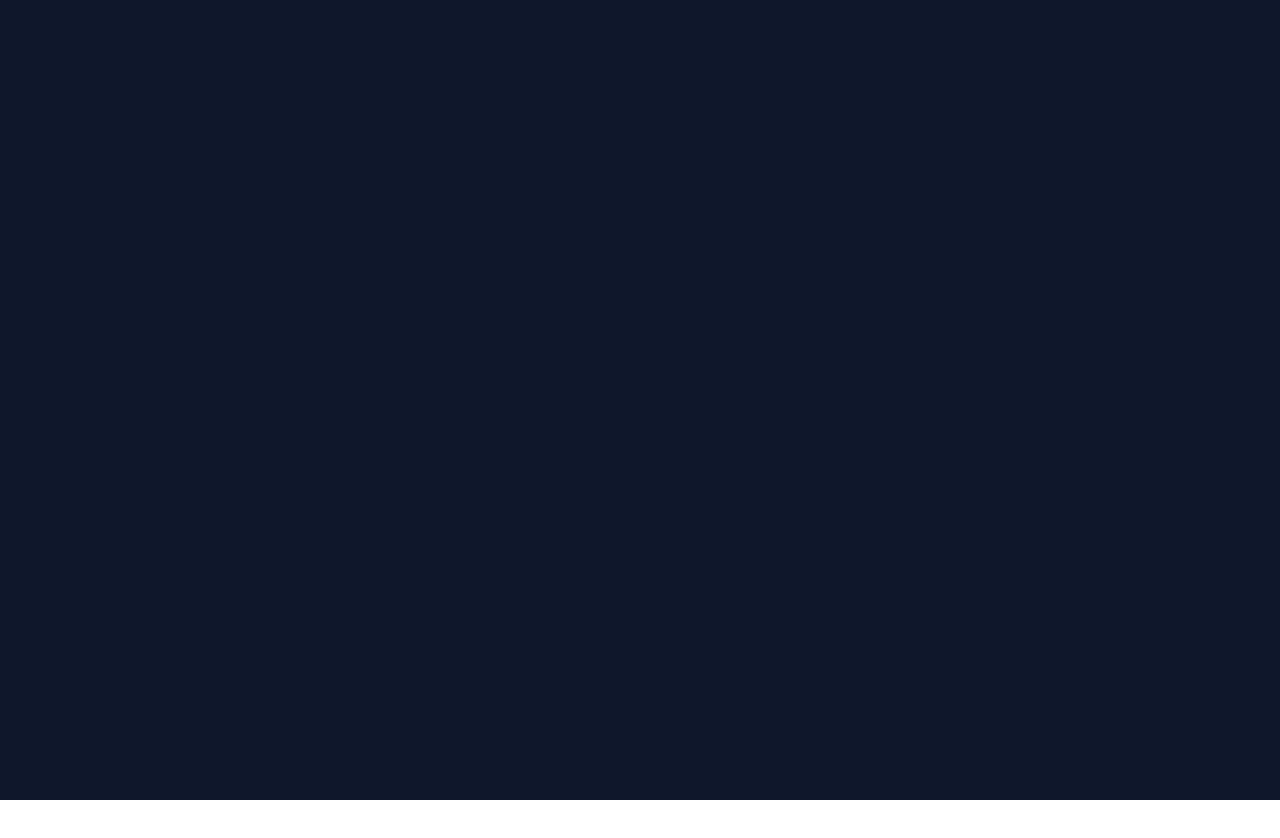
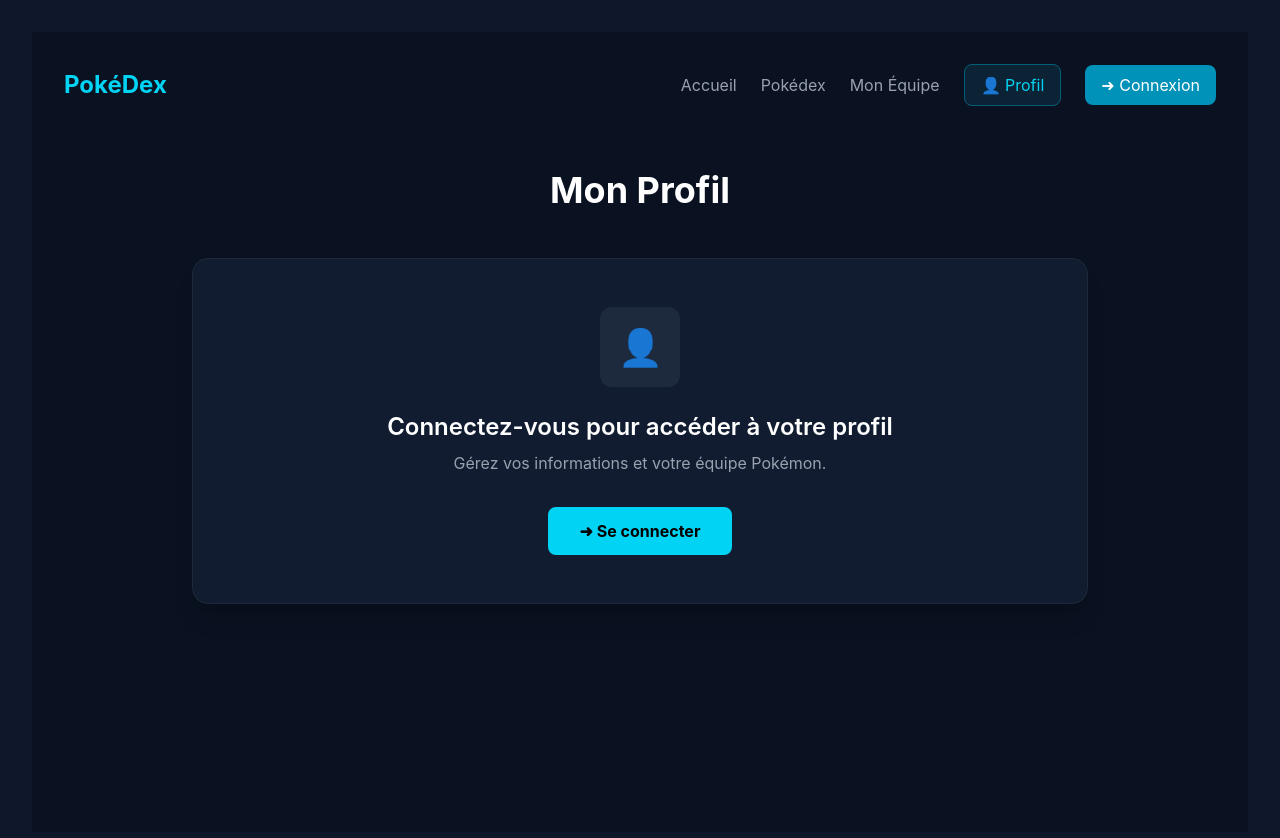
Before and after one commit to EwenLP/pokedev, a React (Vite) app in the folder frontend/: page /profil in a window 1280 px wide. Before the commit this address had no page. Shown: the top 838 px of the page. Before the commit the page ends 800 px from the top, so only its background shows below. Built offline with nearby package versions, Linux system fonts and the light colour scheme.

Commit message:
[FEAT] page profil et navbar

```diff
--- a/frontend/src/App.jsx
+++ b/frontend/src/App.jsx
@@ -3,6 +3,7 @@ import { BrowserRouter, Routes, Route } from "react-router-dom";
 import Pokedex from "./pages/Pokedex.jsx";
 import PokemonDetail from "./pages/PokemonDetail.jsx";
 import TeamBuilder from "./pages/TeamBuilder.jsx";
+import Profil from "./pages/Profil.jsx";
 
 function App() {
 	return (
@@ -13,6 +14,7 @@ function App() {
 					<Route path="/pokedex" element={<Pokedex />} />
 					<Route path="/pokemon/:id" element={<PokemonDetail />} />
 					<Route path="/team" element={<TeamBuilder />} />
+					<Route path="/profil" element={<Profil />} />
 				</Routes>
 			</div>
 		</BrowserRouter>
--- /dev/null
+++ b/frontend/src/pages/Profil.jsx
@@ -0,0 +1,44 @@
+export default function ProfilePage() {
+  return (
+    <div className="min-h-screen bg-[#0a1120] text-white p-8 font-sans">
+      {/* 1. Header / Navbar */}
+      <header className="flex justify-between items-center max-w-7xl mx-auto mb-16">
+        <h1 className="text-2xl font-bold text-cyan-400">PokéDex</h1>
+        <nav className="flex gap-6 items-center text-gray-400">
+          <a href="/" className="hover:text-white">Accueil</a>
+          <a href="/pokedex" className="hover:text-white">Pokédex</a>
+          <a href="/team" className="hover:text-white">Mon Équipe</a>
+          <button className="bg-cyan-900/30 text-cyan-400 px-4 py-2 rounded-lg flex items-center gap-2 border border-cyan-800">
+            👤 Profil
+          </button>
+          <button className="bg-cyan-600 hover:bg-cyan-500 text-white px-4 py-2 rounded-lg flex items-center gap-2 transition-colors">
+            ➜ Connexion
+          </button>
+        </nav>
+      </header>
+
+      {/* 2. Titre de la page */}
+      <main className="max-w-4xl mx-auto">
+        <h2 className="text-4xl font-bold mb-12">Mon Profil</h2>
+
+        {/* 3. Card de connexion */}
+        <div className="bg-[#111c30] border border-gray-800 rounded-2xl p-12 flex flex-col items-center text-center shadow-xl">
+            <div className="bg-slate-800 w-20 h-20 rounded-xl mb-6 flex items-center justify-center text-4xl">
+                👤
+            </div>
+
+            <h3 className="text-2xl font-semibold mb-2">
+                Connectez-vous pour accéder à votre profil
+            </h3>
+            <p className="text-gray-400 mb-8">
+                Gérez vos informations et votre équipe Pokémon.
+            </p>
+
+            <button className="bg-cyan-400 hover:bg-cyan-300 text-black font-bold py-3 px-8 rounded-lg flex items-center gap-2 transition-transform active:scale-95">
+                <a href="/login" className="hover:text-white">➜ Se connecter</a>
+            </button>
+        </div>
+      </main>
+    </div>
+  );
+}
```
Also changed, not shown: 1 other file (tests, documents, lock files or other folders).
